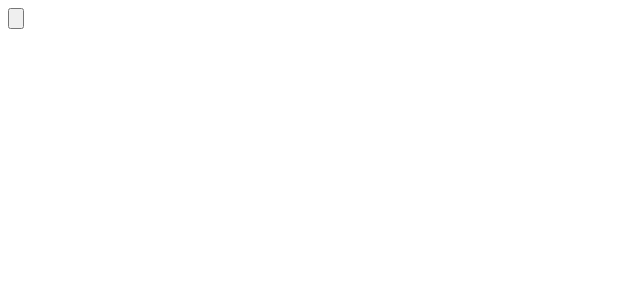
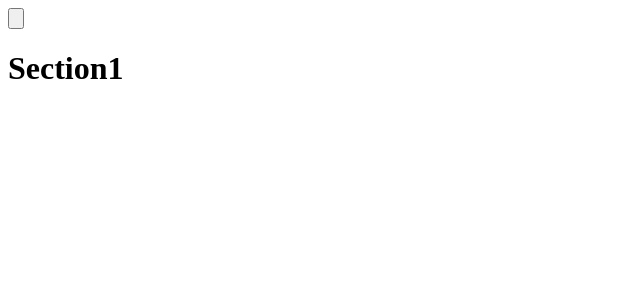
Before and after one commit to Warrior-X/informative-essay, a React (Vite) app: page /ai in a window 1280 px wide. Before the commit this address had no page. Shown: the top 300 px of the page, without its empty margins (0-640 px from the left). Built offline with nearby package versions, Linux system fonts and the light colour scheme.

Commit message:
feat: stuff

```diff
--- /dev/null
+++ b/src/components/AI.tsx
@@ -0,0 +1,11 @@
+import { Component } from "react";
+
+export default class AI extends Component {
+    render() {
+        return (
+            <div className="text-white">
+                <h1>Section1</h1>
+            </div>
+        )
+    }
+}
--- a/src/components/App.tsx
+++ b/src/components/App.tsx
@@ -1,14 +1,20 @@
 import ThemeToggle from "./ThemeToggle";
 import { Route, Routes } from "react-router-dom";
 import Home from "./Home";
+import OS from "./OS";
+import AI from "./AI";
+import PL from "./PL";
 
 const App = () => {
     return (
         <div className="min-h-screen bg-slate-200 dark:bg-background">
+            <ThemeToggle />
             <Routes>
                 <Route path="/" element={<Home />} />
+                <Route path="/os" element={<OS />} />
+                <Route path="/ai" element={<AI />} />
+                <Route path="/pl" element={<PL />} />
             </Routes>
-            <ThemeToggle />
         </div>
     );
 };
--- a/src/components/Home.tsx
+++ b/src/components/Home.tsx
@@ -1,3 +1,5 @@
+import { Link } from "react-router-dom";
+
 const PythonIcon = () => {
     return (
         <svg
@@ -52,7 +54,7 @@ const Home = () => {
                 ...of Computers!
             </h1>
             <div className="flex flex-wrap justify-center">
-                <div className="flex basis-5/12 p-6 m-4 bg-slate-300 dark:bg-slate-800 rounded-xl">
+                    <Link to="/pl" className="flex basis-5/12 p-6 m-4 bg-slate-300 dark:bg-slate-800 rounded-xl">
                         <PythonIcon />
                         <div className="inline-block ml-4 align-middle">
                             <h3 className="text-xl font-bold dark:text-[#fcfcfc]">
@@ -63,9 +65,10 @@ const Home = () => {
                                 what to do!
                             </p>
                         </div>
-                </div>
+                    </Link>
 
-                <div className="flex basis-5/12 p-6 m-4 bg-slate-300 dark:bg-slate-800 rounded-xl">
+
+                <Link to="/os" className="flex basis-5/12 p-6 m-4 bg-slate-300 dark:bg-slate-800 rounded-xl">
                     <WindowsIcon />
                     <div className="inline-block ml-4 align-middle">
                         <h3 className="text-xl font-bold dark:text-[#fcfcfc]">
@@ -76,9 +79,9 @@ const Home = () => {
                             how it works!
                         </p>
                     </div>
-                </div>
+                </Link>
 
-                <div className="flex basis-5/12 p-6 m-4 bg-slate-300 dark:bg-slate-800 rounded-xl">
+                <Link to="/ai" className="flex basis-5/12 p-6 m-4 bg-slate-300 dark:bg-slate-800 rounded-xl">
                     <NeuralNetworkIcon />
                     <div className="inline-block ml-4 align-middle">
                         <h3 className="text-xl font-bold dark:text-[#fcfcfc]">
@@ -89,7 +92,7 @@ const Home = () => {
                             and how it&apos;s done!
                         </p>
                     </div>
-                </div>
+                </Link>
             </div>
         </div>
     );
--- /dev/null
+++ b/src/components/OS.tsx
@@ -0,0 +1,11 @@
+import { Component } from "react";
+
+export default class OS extends Component {
+    render() {
+        return (
+            <div className="text-white">
+                <h1>Section1</h1>
+            </div>
+        )
+    }
+}
--- /dev/null
+++ b/src/components/PL.tsx
@@ -0,0 +1,11 @@
+import { Component } from "react";
+
+export default class PL extends Component {
+    render() {
+        return (
+            <div className="text-white">
+                <h1>Section1</h1>
+            </div>
+        )
+    }
+}
```
Also changed, not shown: 2 other files (tests, documents, lock files or other folders). Lines whose indentation alone changed are shown as unchanged.
